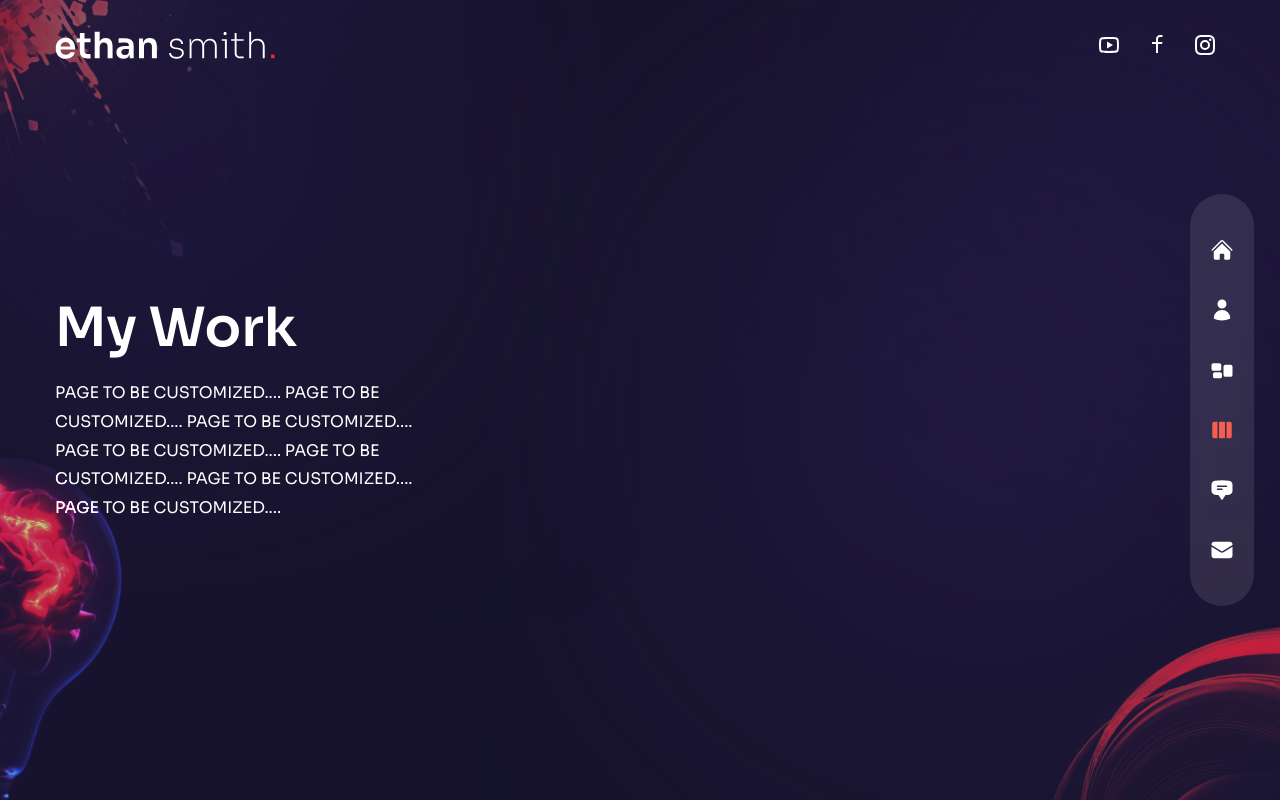
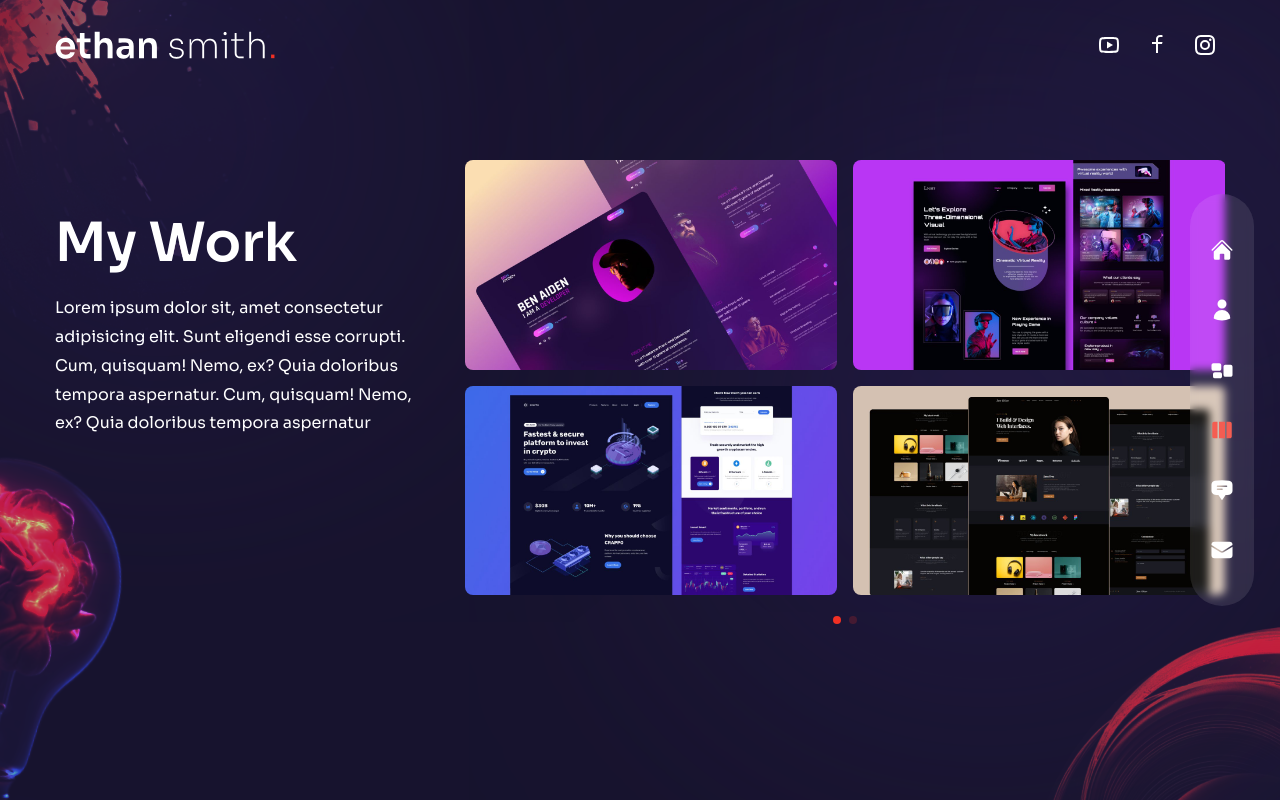
Before and after one commit to Predrag-Jandric/NextJS-Tailwind-portfolio-example, a Next.js app: page /work in a window 1280 px wide. Built offline with nearby package versions, Linux system fonts and the light colour scheme.

Commit message:
WORK page complete

```diff
--- a/components/WorkSlider.js
+++ b/components/WorkSlider.js
@@ -50,7 +50,7 @@ import { Swiper, SwiperSlide } from 'swiper/react'
 import 'swiper/css'
 import 'swiper/css/free-mode'
 import 'swiper/css/pagination'
-
+import Image from 'next/image';
 import { Pagination } from "swiper";
 import { BsArrowRight } from 'react-icons/bs'
 
@@ -71,21 +71,21 @@ const WorkSlider = () => {
               <div className='grid grid-cols-2 grid-rows-2 gap-4 cursor-pointer'>
                 {slide.images.map((image, index) => {
                   return (
-                    <div className='relative rounded-lg overflow-hidden flex items-center justify-center group'>
-                      <div className='flex items-center justify-center relative overflow-hidden'>
+                    <div className='relative rounded-lg overflow-hidden flex items-center justify-center group' key={index}>
+                      <div className='flex items-center justify-center relative overflow-hidden group'>
                         {/* image */}
                         <Image src={image.path} width={500} height={300} alt='image missing' />
                         {/* overlay gradient */}
                         <div className='absolute inset-0 bg-gradient-to-l from-transparent via-[#e838cc] to-[#4a22bd] opacity-0 group-hover:opacity-80 transition-all duration-700'></div>
                         {/* title */}
-                        <div className='absolute bottom-0 translate-y-full group-hover:-translate-y-10'>
-                          <div>
+                        <div className='absolute bottom-0 translate-y-full group-hover:-translate-y-10 group-hover:xl:-translate-y-20 transition-all duration-300'>
+                          <div className='flex items-center gap-x-2 text-[13px] tracking-[0.2em]'>
                             {/* title part 1 */}
-                            <div>title part 1</div>
+                            <div className='delay-100'>LIVE</div>
                             {/* title part 2 */}
-                            <div>title part 2</div>
-                             {/* icon */}
-                             <div>icons</div>
+                            <div className='translate-y-[500%] group-hover:translate-y-0 transition-all duration-300 delay-150'>PROJECTS</div>
+                            {/* icon */}
+                            <div className='text-xl translate-y-[500%] group-hover:translate-y-0 transition-all duration-300 delay-200'><BsArrowRight /></div>
                           </div>
                         </div>
                       </div>
--- a/pages/work/index.js
+++ b/pages/work/index.js
@@ -9,6 +9,7 @@ import Bulb from "../../components/Bulb";
 import Circles from "../../components/Circles"
 import { motion } from "framer-motion";
 import {fadeIn} from "../../variants"
+import WorkSlider from "../../components/WorkSlider";
 
 
 const Work = () => {
@@ -19,9 +20,16 @@ const Work = () => {
         <div className="flex flex-col xl:flex-row gap-x-8">
           {/* text */}
           <div className="text-center flex xl:w-[30vw] flex-col lg:text-left mb-4 xl:mb-0">
-            <h2 className="h2 xl:mt-8">My Work</h2>
-            <p className="mb-4 max-w-[400px] mx-auto lg:mx-0">PAGE TO BE CUSTOMIZED.... PAGE TO BE CUSTOMIZED.... PAGE TO BE CUSTOMIZED.... PAGE TO BE CUSTOMIZED.... PAGE TO BE CUSTOMIZED.... PAGE TO BE CUSTOMIZED.... PAGE TO BE CUSTOMIZED....</p>
+            <h2 className="h2 xl:mt-12">My Work</h2>
+            <p className="mb-4 max-w-[400px] mx-auto lg:mx-0">Lorem ipsum dolor sit, amet consectetur adipisicing elit. Sunt eligendi esse corrupti. Cum, quisquam! Nemo, ex? Quia doloribus tempora aspernatur. Cum, quisquam! Nemo, ex? Quia doloribus tempora aspernatur</p>
           </div>
+
+          {/* slider */}
+          <div className="w-full xl:max-w-[65%]">
+          <WorkSlider/>
+          </div>
+
+
         </div>
       </motion.div>
       <Bulb/>
```
